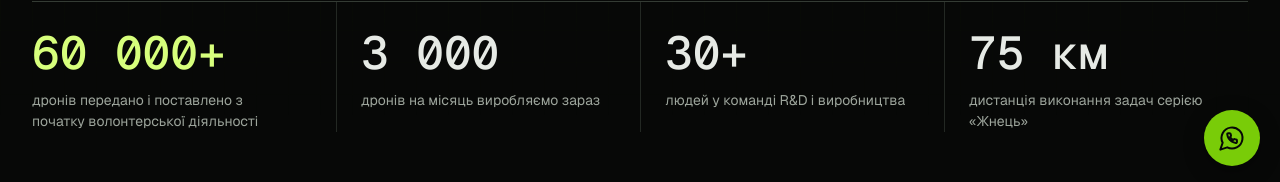
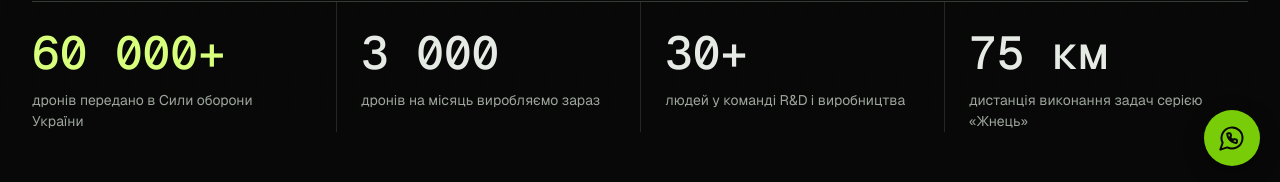
Before and after one commit to shckwrkr/fbt-homepage-prototype, a plain HTML site: page about.html in a window 1280 px wide. Shown: the part 614-796 px from the top of the page. Drawn offline with nearby package versions, Linux system fonts and the light colour scheme.

Commit message:
Коротший підпис лічильника: «дронів передано в Сили оборони України»
Co-Authored-By: Claude Opus 5.5 <noreply@anthropic.com>

```diff
--- a/about.html
+++ b/about.html
@@ -496,7 +496,7 @@ svg.lucide{width:18px;height:18px;stroke-width:1.5;flex:none}
       <h1 class="display" id="a-title">Від дронів для батька до власного виробництва</h1>
       <p class="lead">Flying Birds Tech — виробник ударних і розвідувальних дронів «Жнець» в Одесі. Починали з волонтерства, тепер робимо серію для далекобійних задач.</p>
       <dl class="a-stats">
-        <div><dt>дронів передано і поставлено з початку волонтерської діяльності</dt><dd class="accent">60 000+</dd></div>
+        <div><dt>дронів передано в&nbsp;Сили оборони України</dt><dd class="accent">60 000+</dd></div>
         <div><dt>дронів на місяць виробляємо зараз</dt><dd>3 000</dd></div>
         <div><dt>людей у команді R&amp;D і виробництва</dt><dd>30+</dd></div>
         <div><dt>дистанція виконання задач серією «Жнець»</dt><dd>75 км</dd></div>
@@ -572,7 +572,7 @@ svg.lucide{width:18px;height:18px;stroke-width:1.5;flex:none}
           <li class="unit" data-reveal><img src="assets/img/units/materyk.png" alt="" width="60" height="72" loading="lazy"><span>БТГр «Материк»</span></li>
           <li class="unit" data-reveal><img src="assets/img/units/16_ak.png" alt="" width="60" height="72" loading="lazy"><span>16-й армійський корпус</span></li>
           <li class="unit" data-reveal><img src="assets/img/units/ngu.png" alt="" width="60" height="72" loading="lazy"><span>Національна гвардія України</span></li>
-          <li class="unit unit-total" data-reveal><p class="figure">60 000+</p><span>дронів передано і поставлено з початку волонтерської діяльності</span></li>
+          <li class="unit unit-total" data-reveal><p class="figure">60 000+</p><span>дронів передано в&nbsp;Сили оборони України</span></li>
       </ul>
 
     </div>
```
Also changed, not shown: index.html (+1 -1 lines).
